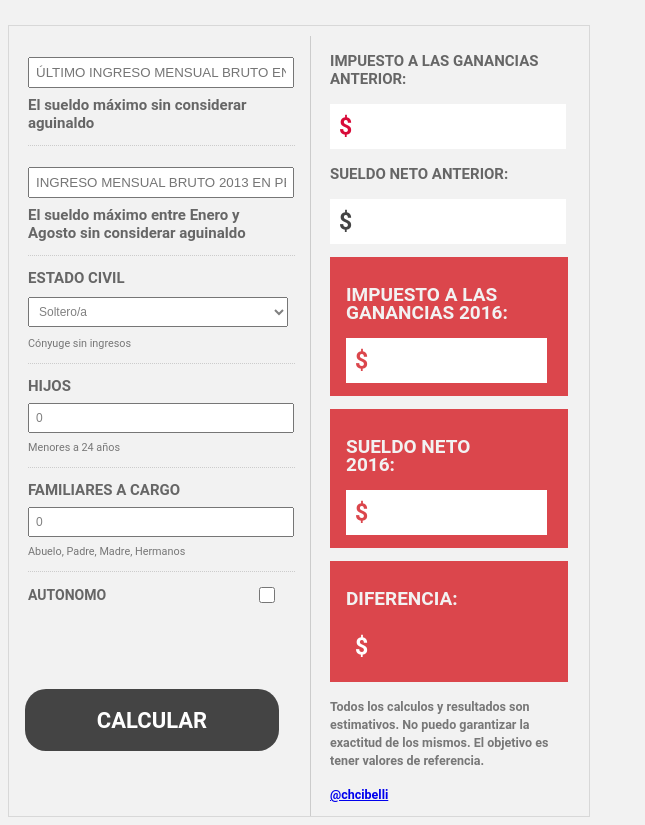
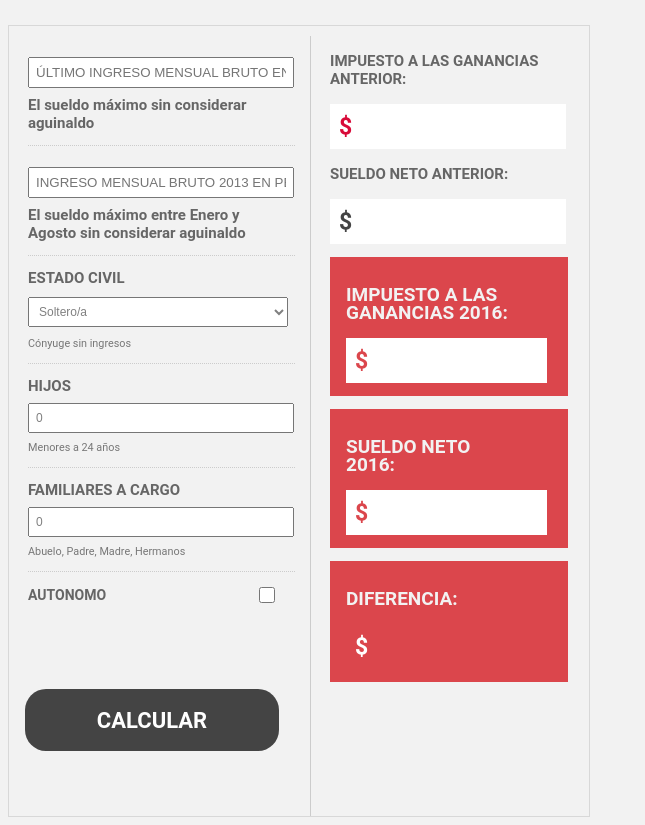
Before and after one commit to chcibelli/calculadora-ganancias, a plain HTML site: page index.html in a window 1280 px wide. Shown: the whole page, without its empty margins (0-645 px from the left). Drawn offline with nearby package versions, Linux system fonts and the light colour scheme.

Commit message:
disclaimer

```diff
--- a/index.html
+++ b/index.html
@@ -273,11 +273,6 @@
 						</p>
 						<span class="neto" id="diferencia">$</span>
 					</div>
-					<p>
-						<small>Todos los calculos y resultados son estimativos. No puedo garantizar la exactitud de los mismos. El objetivo es tener valores de referencia.</small>
-					</p>
-					<p>
-						<small><a href="http://twitter.com/chcibelli">@chcibelli</a></small>
 					</p>
 				</div>
 
```
